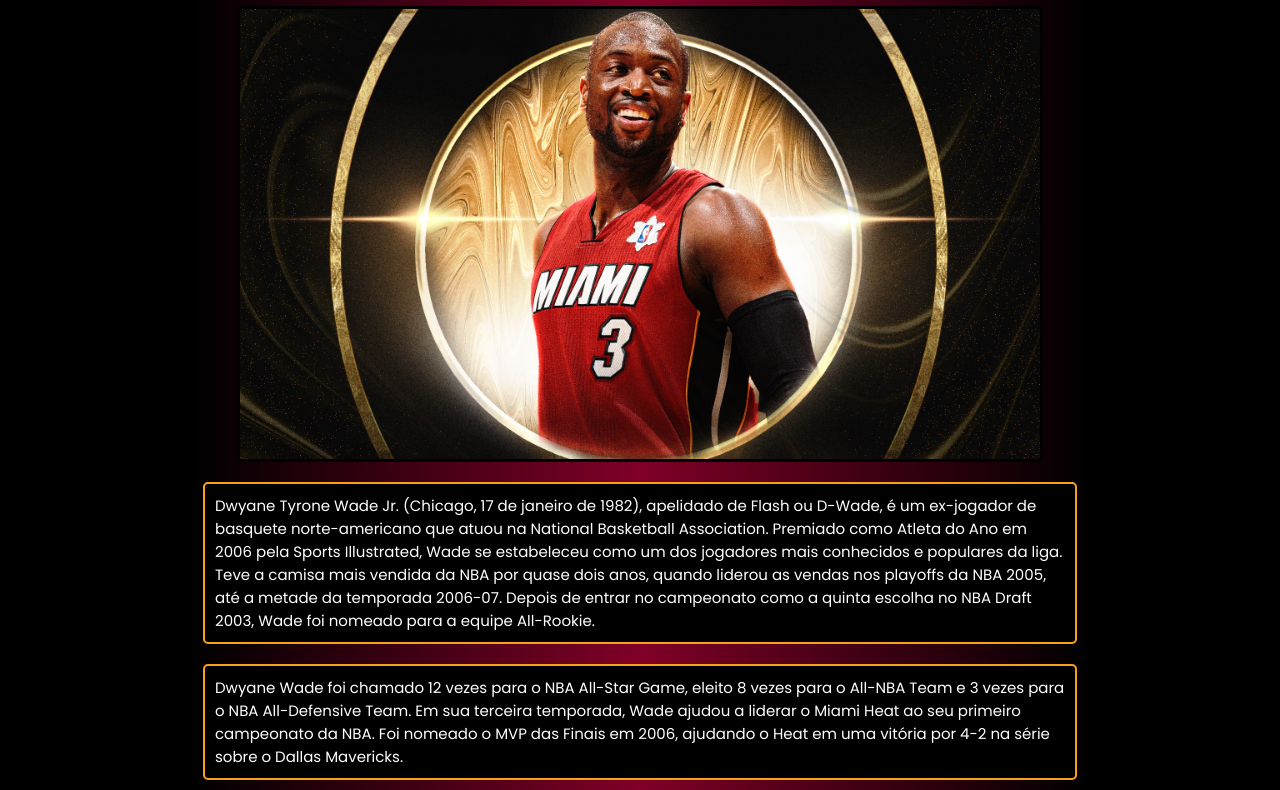
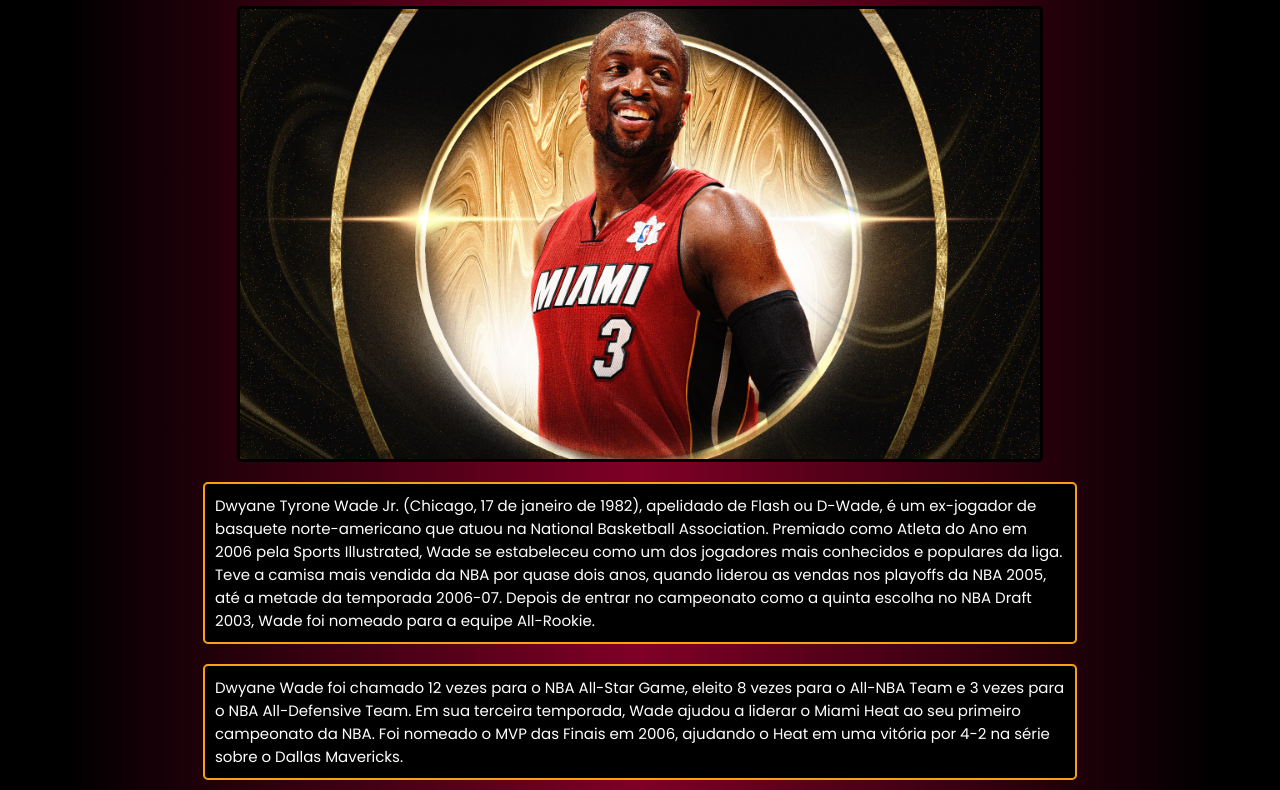
Before and after one commit to Stoco7/WadePerfil, a plain HTML site: page index.html in a window 1280 px wide. Shown: the part 84-874 px from the top of the page. Drawn offline with Linux system fonts and the light colour scheme; a web font is replaced by a local one.

Commit message:
atualização

```diff
--- a/style.css
+++ b/style.css
@@ -7,7 +7,7 @@
 }
 
 body {
-  background: linear-gradient(90deg, rgba(0,0,0,1) 15%, rgba(128,0,39,1) 50%, rgba(0,0,0,1) 85%);
+  background: linear-gradient(90deg, rgba(0,0,0,1) 5%, rgba(128,0,39,1) 50%, rgba(0,0,0,1) 95%);
 }
 
 main {
```
